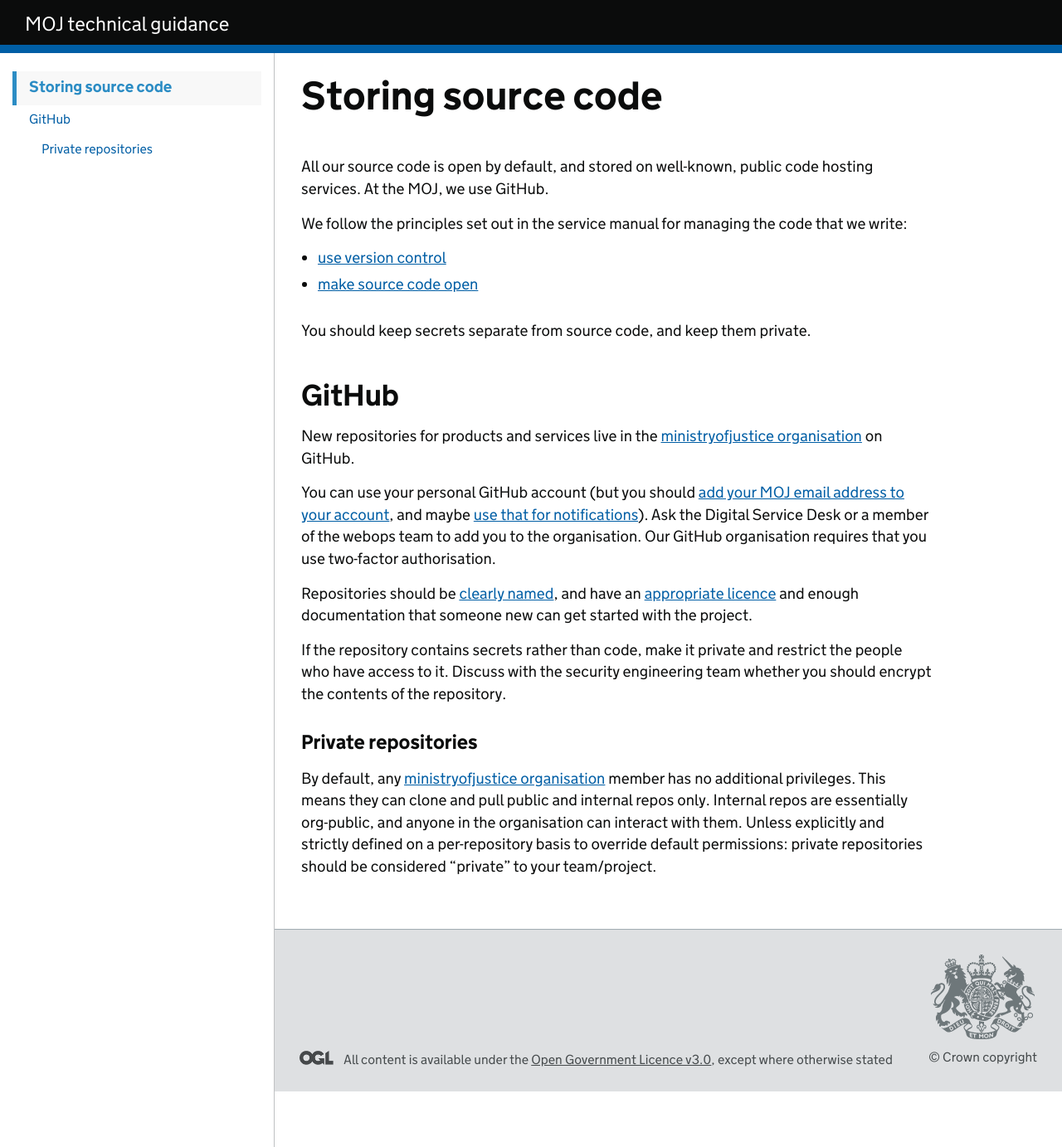
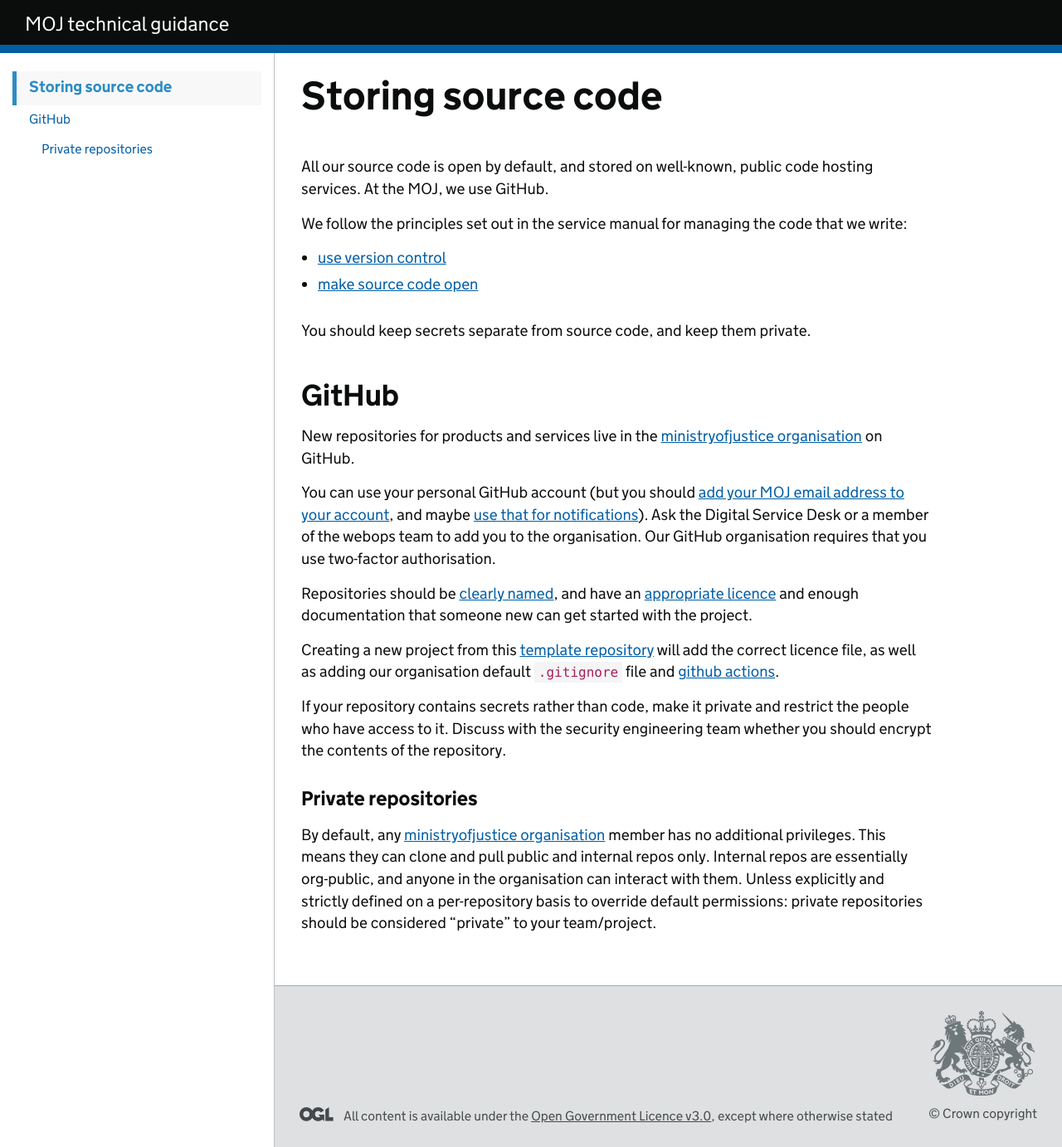
Before and after one commit to ministryofjustice/technical-guidance, a Jekyll site: the page built from standards/storing-source-code.md, in a window 1280 px wide. Shown: the whole page at 83% size. Built offline with Jekyll 4.4.1, drawn with Linux system fonts in a browser that asks for light colours; our own code applies the rules of GitHub Pages for plain Markdown files.

Commit message:
Mention the MoJ template repo, for new projects
The template repository can help to kick-start new projects, by
ensuring that any required, default content (e.g. LICENCE) is
present in any new repositories.

This commit mentions and links to the template repository.

```diff
--- a/standards/storing-source-code.md
+++ b/standards/storing-source-code.md
@@ -33,7 +33,11 @@ and have an [appropriate licence]({{ '/standards/licencing-software-or-code' | r
 and enough documentation that someone new can get started with the
 project.
 
-If the repository contains secrets rather than code, make it private
+Creating a new project from this [template repository] will add the
+correct licence file, as well as adding our organisation default
+`.gitignore` file and [github actions].
+
+If your repository contains secrets rather than code, make it private
 and restrict the people who have access to it. Discuss with the
 security engineering team whether you should encrypt the contents of
 the repository.
@@ -41,3 +45,7 @@ the repository.
 ### Private repositories
 
 By default, any [ministryofjustice organisation](https://github.com/ministryofjustice) member has no additional privileges. This means they can clone and pull public and internal repos only. Internal repos are essentially org-public, and anyone in the organisation can interact with them. Unless explicitly and strictly defined on a per-repository basis to override default permissions: private repositories should be considered "private" to your team/project.
+
+
+[template repository]: https://github.com/ministryofjustice/template-repository
+[github actions]: https://github.com/ministryofjustice/github-actions
```
